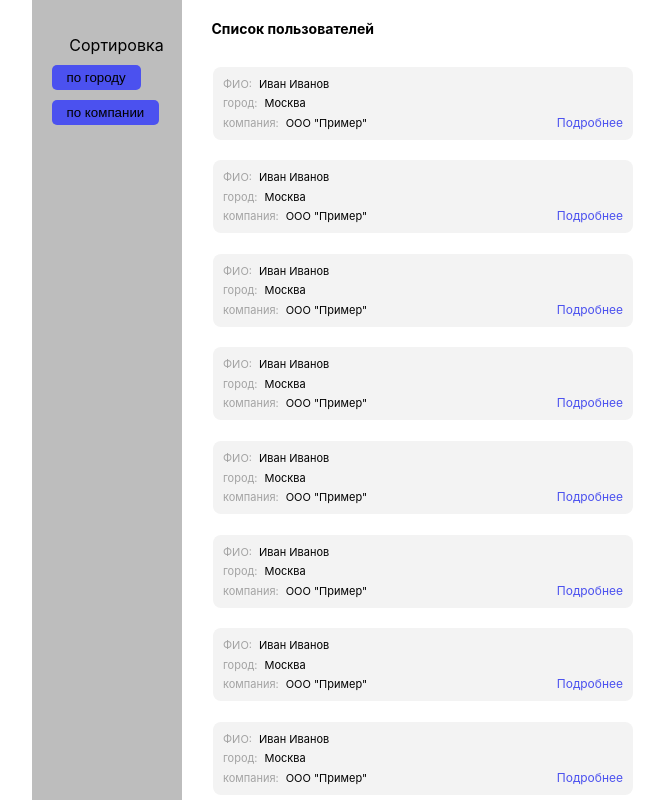
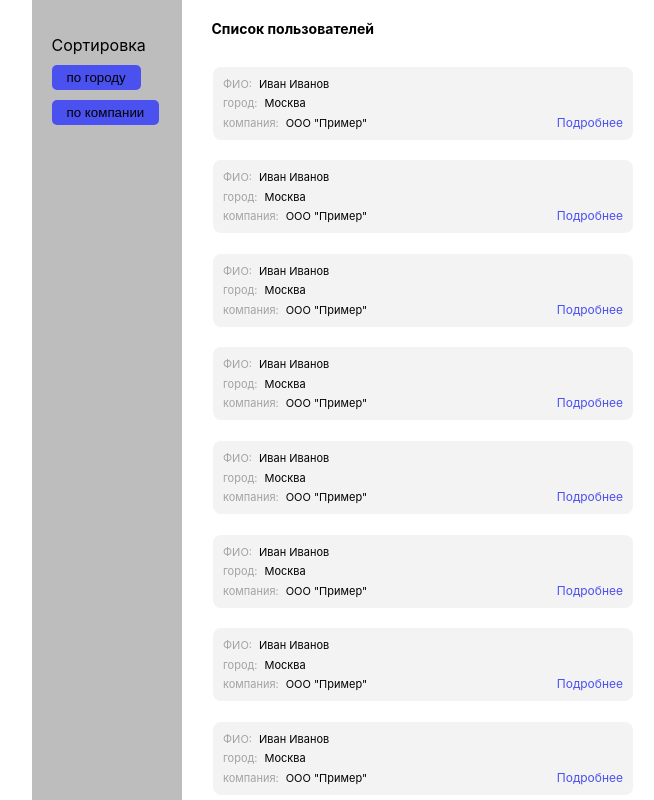
Before and after one commit to Ankook/roox-test-app, a React (Create React App) app in the folder my-app/: page / in a window 1280 px wide. Shown: the top 800 px of the page, without its empty margins (277-931 px from the left). Built offline with nearby package versions, Linux system fonts and the light colour scheme.

Commit message:
adding fit-conent to width

```diff
--- a/my-app/src/components/sidebar/sidebar.module.scss
+++ b/my-app/src/components/sidebar/sidebar.module.scss
@@ -8,7 +8,7 @@
   padding: 35px 0px 0px 20px;
 
   .sortTitle  {
-
+    width:fit-content
   }
 }
 
```
